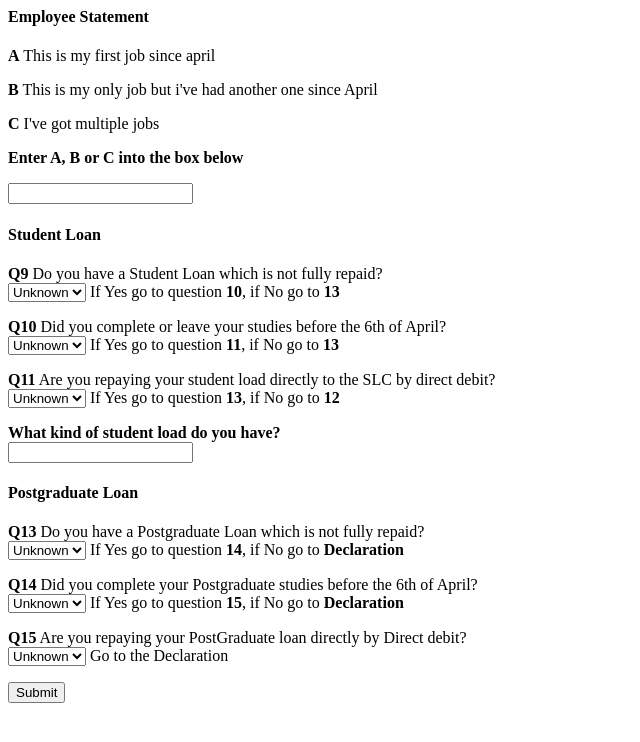
After one commit to JMathiszig-Lee/JuniorPassport, a Django app: template passport/templates/hmrc.html in a window 1280 px wide. The commit adds this page. Shown: the top 742 px of the page, without its empty margins (0-640 px from the left). Run offline with Django 3.2, Linux system fonts and the light colour scheme; the template is opened without the code that fills it: values that come from a table or form of the project are taken from there, others are empty.

Commit message:
added HMRC checklist

```diff
--- a/passport/forms.py
+++ b/passport/forms.py
@@ -4,7 +4,7 @@ from . import models
 class DoctorForm(forms.ModelForm):
     class Meta:
         model = models.Doctor
-        fields = ['name', 'speciality', 'gmc_no', 'email']
+        fields = '__all__'
 
 class DocumentForm(forms.ModelForm):
     class Meta:
@@ -13,3 +13,8 @@ class DocumentForm(forms.ModelForm):
         widgets = {
             'exp_date': forms.widgets.SelectDateWidget()
         }
+
+class StarterFrom(forms.ModelForm):
+    class Meta:
+        model = models.HMRCstarter
+        fields = '__all__'
--- a/passport/models.py
+++ b/passport/models.py
@@ -2,13 +2,14 @@ from django.db import models
 from django.contrib.auth.models import User
 
 class Doctor(models.Model):
-    name  = models.CharField(max_length=100)
+    first_name  = models.CharField(max_length=100)
+    second_name  = models.CharField(max_length=100)
     speciality = models.CharField(max_length=100)
     gmc_no  = models.CharField(max_length=100)
     email = models.EmailField(max_length=254)
-
-    def __str__(self):
-        return self.name
+    gender = models.BooleanField()
+    NI_no =  models.CharField(max_length=100)
+    dob     = models.DateField()
 
 
 class Certificate(models.Model):
@@ -16,3 +17,20 @@ class Certificate(models.Model):
     title = models.CharField(max_length=100)
     exp_date=  models.DateField()
     cert_file = models.FileField(upload_to='certificates')
+
+class Address(models.Model):
+    user = models.ForeignKey(Doctor, on_delete=models.CASCADE)
+    first_line = models.CharField(max_length=100)
+    second_line = models.CharField(max_length=100)
+    post_code = models.CharField(max_length=100)
+
+class HMRCstarter(models.Model):
+    user = models.ForeignKey(Doctor, on_delete=models.CASCADE)
+    employee_statment = models.CharField(max_length=1, null=True)
+    student_loan9 = models.BooleanField(null=True)
+    student_loan10 = models.BooleanField(null=True)
+    student_loan11 = models.BooleanField(null=True)
+    student_loanPlan = models.CharField(max_length=1, null=True)
+    postgraduate_loan13 = models.BooleanField(null=True)
+    postgraduate_loan14 = models.BooleanField(null=True)
+    postgraduate_loan15 = models.BooleanField(null=True)
--- /dev/null
+++ b/passport/templates/hmrc.html
@@ -0,0 +1,39 @@
+<div>
+    <form action="/adddoctor" method="post">
+        {% csrf_token %}
+        <div>
+            <h4>Employee Statement</h4>
+            <p><b>A</b> This is my first job since april</p>
+            <p><b>B</b> This is my only job but i've had another one since April</p>
+            <p><b>C</b> I've got multiple jobs</p>
+            <p><b>Enter A, B or C into the box below</b></p>
+            <p>{{form.employee_statment}}</p>
+        </div>
+        <div>
+            <h4>Student Loan</h4>
+            <p><b>Q9</b> Do you have a Student Loan which is not fully repaid?<br>
+                {{form.student_loan9}}
+            If Yes go to question <b>10</b>, if No go to <b>13</b></p>
+            <p><b>Q10</b> Did you complete or leave your studies before the 6th of April?<br>
+                {{form.student_loan10}}
+            If Yes go to question <b>11</b>, if No go to <b>13</b></p>
+            <p><b>Q11</b> Are you repaying your student load directly to the SLC by direct debit?<br>
+                {{form.student_loan11}}
+            If Yes go to question <b>13</b>, if No go to <b>12</b></p>
+            <p><b>What kind of student load do you have?</b><br>{{form.student_loanPlan}}</p>
+        </div>
+       <div>
+           <h4>Postgraduate Loan</h4>
+           <p><b>Q13</b> Do you have a Postgraduate Loan which is not fully repaid?<br>
+            {{form.postgraduate_loan13}}
+            If Yes go to question <b>14</b>, if No go to <b>Declaration</b></p>
+           <p><b>Q14</b> Did you complete your Postgraduate studies before the 6th of April?<br>
+            {{form.postgraduate_loan14}}
+            If Yes go to question <b>15</b>, if No go to <b>Declaration</b></p>
+           <p><b>Q15</b> Are you repaying your PostGraduate loan directly by Direct debit?<br>
+            {{form.postgraduate_loan15}}
+            Go to the Declaration</p>
+       </div>
+        <input type="submit" value="Submit">
+    </form>
+</div>
--- a/passport/urls.py
+++ b/passport/urls.py
@@ -23,4 +23,5 @@ urlpatterns = [
     path('adddoctor', views.new_doctor, name='add a doctor'),
     path('viewdoctors', views.ViewDoctors.as_view(), name='view doctors' ),
     path('documents/<int:gmc_no>', views.show_documents),
+    path('hmrc/<int:gmc_no>', views.hmrc),
 ]
```
Also changed, not shown: passport/templates/documents.html (+14 -1 lines), passport/views.py (+12 -6 lines), certificates/move37.png (deleted), certificates/relusigmoid.png (deleted), passport/migrations/0001_initial.py, passport/migrations/0002_remove_doctor_doctor.py (deleted), passport/migrations/0003_auto_20190615_1330.py (deleted), passport/migrations/0004_auto_20190615_1354.py (deleted).
